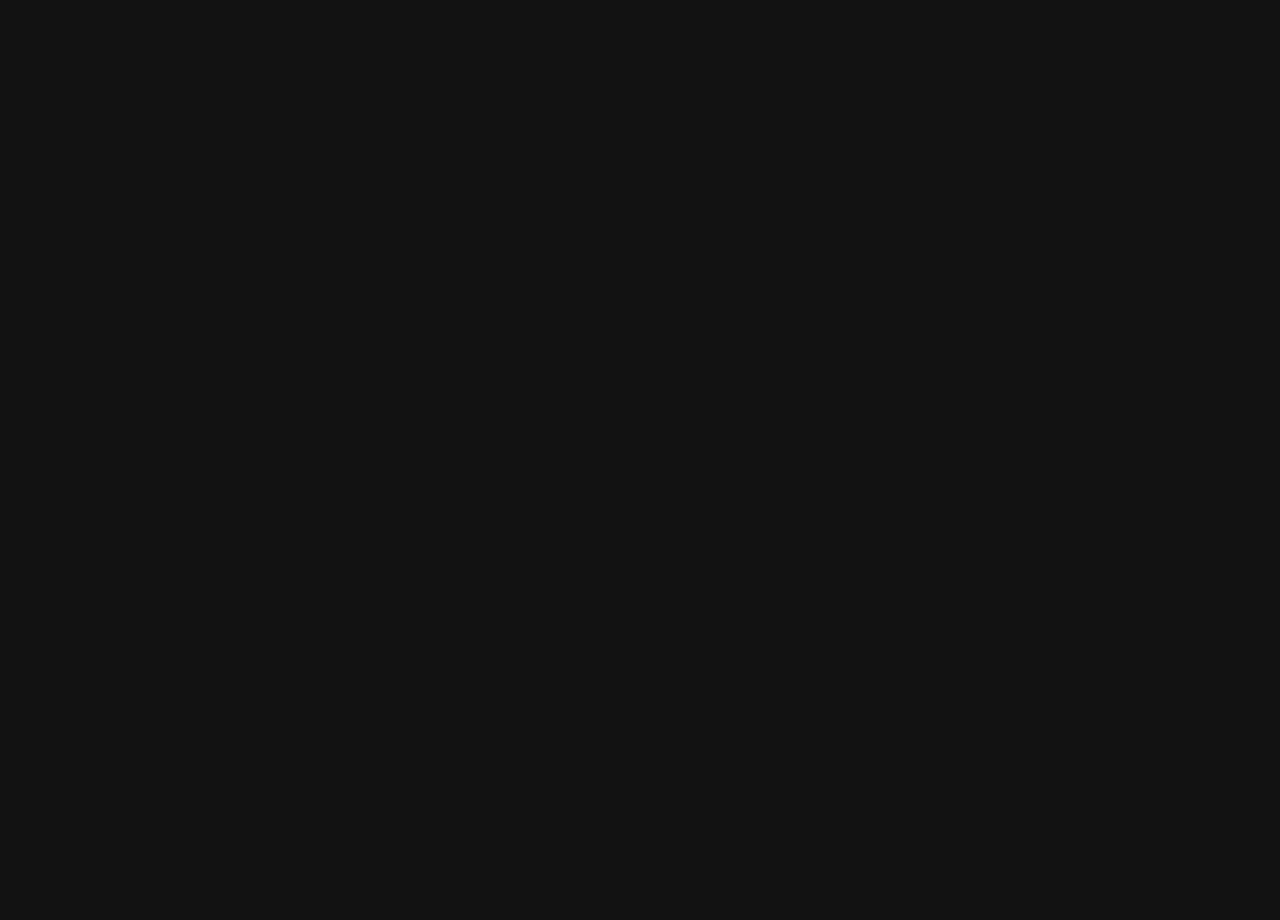
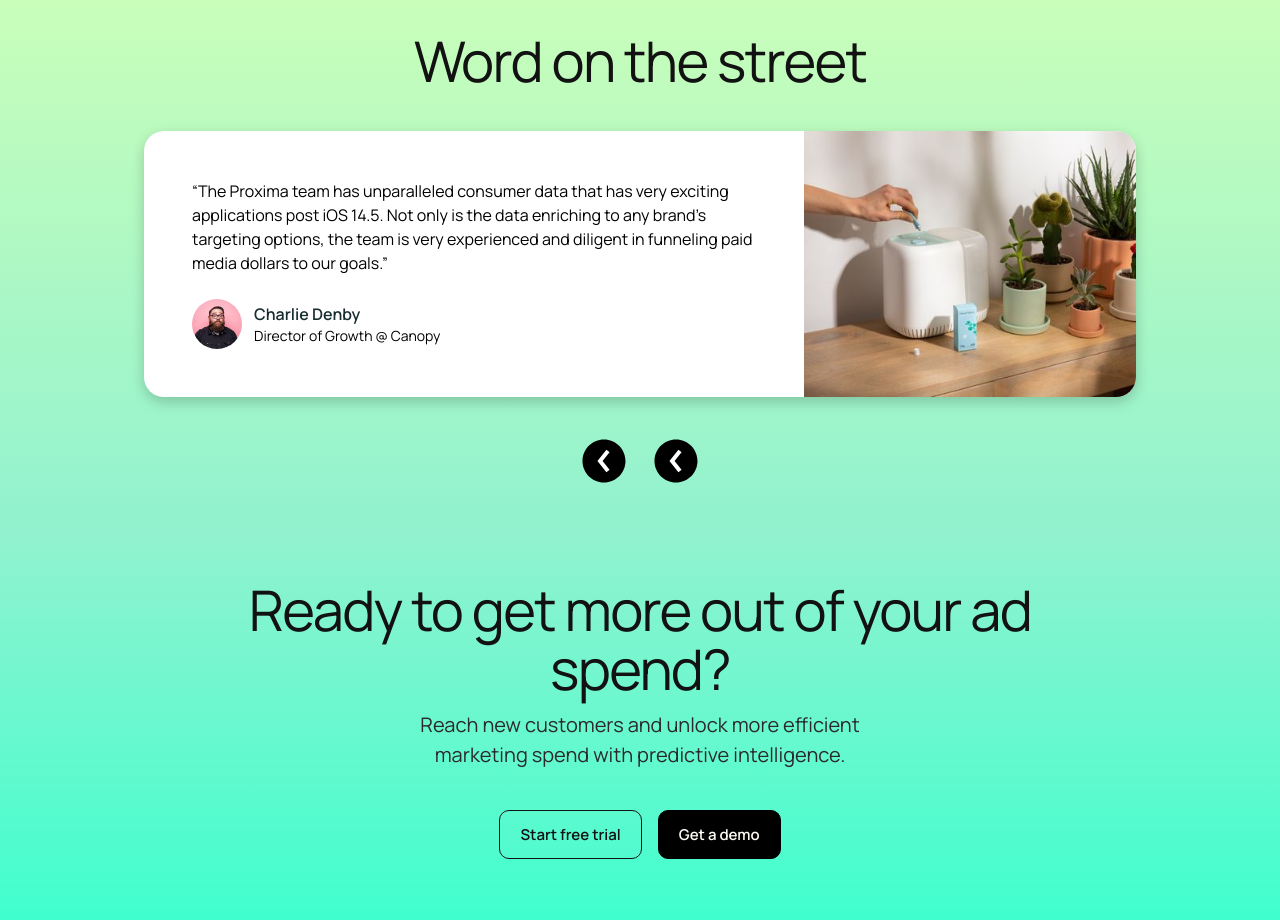
Before and after one commit to gitadityakumar/Landing-pages, a Next.js app in the folder 10_marketinglandingpage/: page / in a window 1280 px wide. Shown: the part 3480-4400 px from the top of the page. Before the commit the page ends 3432 px from the top, so only its background shows below. Built offline with nearby package versions, Linux system fonts and the light colour scheme; a web font is replaced by a local one.

Commit message:
10: add testimonials section component

```diff
--- a/10_marketinglandingpage/app/page.tsx
+++ b/10_marketinglandingpage/app/page.tsx
@@ -1,6 +1,7 @@
 import AudiencesSection from "@/components/audiences-section";
 import HeroSection from "@/components/hero-section";
 import ResultsSection from "@/components/results-section";
+import TestimonialsSection from "@/components/testimonials-section";
 
 export default function Home() {
   return (
@@ -8,6 +9,7 @@ export default function Home() {
       <HeroSection />
       <ResultsSection />
       <AudiencesSection />
+      <TestimonialsSection />
     </main>
   );
 }
--- /dev/null
+++ b/10_marketinglandingpage/components/testimonials-section.tsx
@@ -0,0 +1,87 @@
+import Image from "next/image";
+import Link from "next/link";
+
+import { buttonClassName } from "@/components/page-utils";
+
+export default function TestimonialsSection() {
+  return (
+    <section className="hero-surface py-20">
+      <div className="section-shell">
+        <div className="text-center">
+          <h2 className="font-display text-[clamp(2.75rem,5vw,3.5rem)] leading-[1.05] text-foreground">
+            Word on the street
+          </h2>
+        </div>
+
+        <div className="testimonial-card mx-auto mt-10 grid max-w-248 overflow-hidden lg:grid-cols-[1.4fr_332px]">
+          <div className="p-8 md:p-12">
+            <blockquote className="text-[16px] leading-6 text-black">
+              “The Proxima team has unparalleled consumer data that has very exciting
+              applications post iOS 14.5. Not only is the data enriching to any
+              brand&apos;s targeting options, the team is very experienced and diligent in
+              funneling paid media dollars to our goals.”
+            </blockquote>
+
+            <div className="mt-6 flex items-center gap-3">
+              <Image
+                alt="Charlie Denby"
+                className="rounded-full"
+                height={50}
+                src="/design-assets/charlie-denby.png"
+                width={50}
+              />
+              <div>
+                <p className="font-semibold text-[#172d30]">Charlie Denby</p>
+                <p className="text-sm text-black">Director of Growth @ Canopy</p>
+              </div>
+            </div>
+          </div>
+
+          <Image
+            alt="Canopy product scene"
+            className="h-full w-full object-cover"
+            height={350}
+            src="/design-assets/street-testimonial.jpg"
+            width={332}
+          />
+        </div>
+
+        <div className="mt-10 flex justify-center gap-6">
+          <button
+            aria-label="Previous testimonial"
+            className="transition-transform duration-200 hover:-translate-y-0.5"
+            type="button"
+          >
+            <Image alt="" height={48} src="/design-assets/arrow-left.svg" width={48} />
+          </button>
+          <button
+            aria-label="Next testimonial"
+            className="transition-transform duration-200 hover:-translate-y-0.5"
+            type="button"
+          >
+            <Image alt="" height={48} src="/design-assets/arrow-right.svg" width={48} />
+          </button>
+        </div>
+
+        <div className="mx-auto mt-24 max-w-204.5 text-center">
+          <h2 className="font-display text-[clamp(2.75rem,5vw,3.5rem)] leading-[1.05] text-foreground">
+            Ready to get more out of your ad spend?
+          </h2>
+          <p className="mx-auto mt-3 max-w-132.5 text-[20px] leading-normal text-[#2a2a2a]">
+            Reach new customers and unlock more efficient marketing spend with predictive
+            intelligence.
+          </p>
+
+          <div className="mt-10 flex flex-col items-center justify-center gap-4 sm:flex-row">
+            <Link className={buttonClassName(false)} href="#">
+              Start free trial
+            </Link>
+            <Link className={buttonClassName(true)} href="#">
+              Get a demo
+            </Link>
+          </div>
+        </div>
+      </div>
+    </section>
+  );
+}
```
